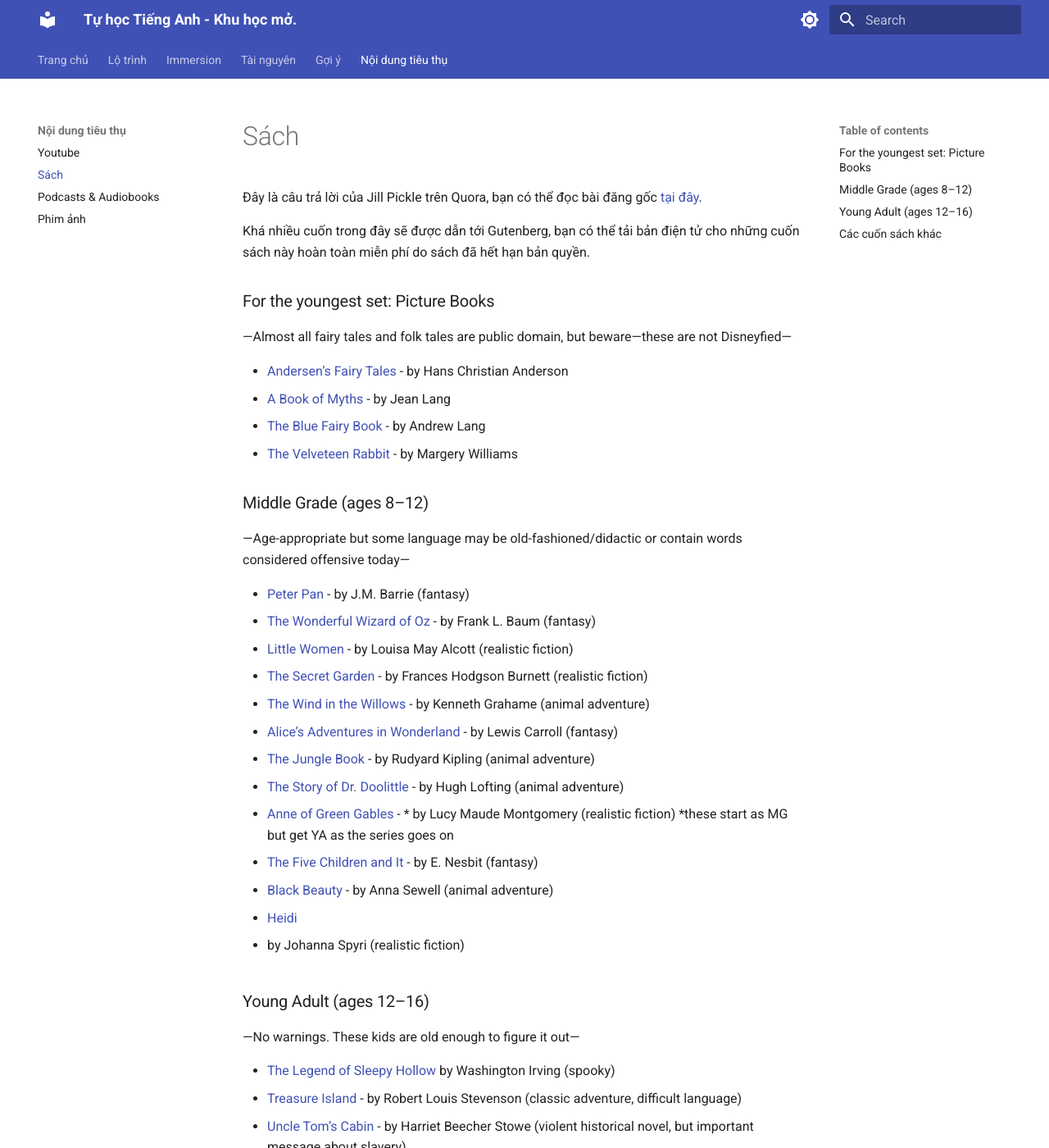
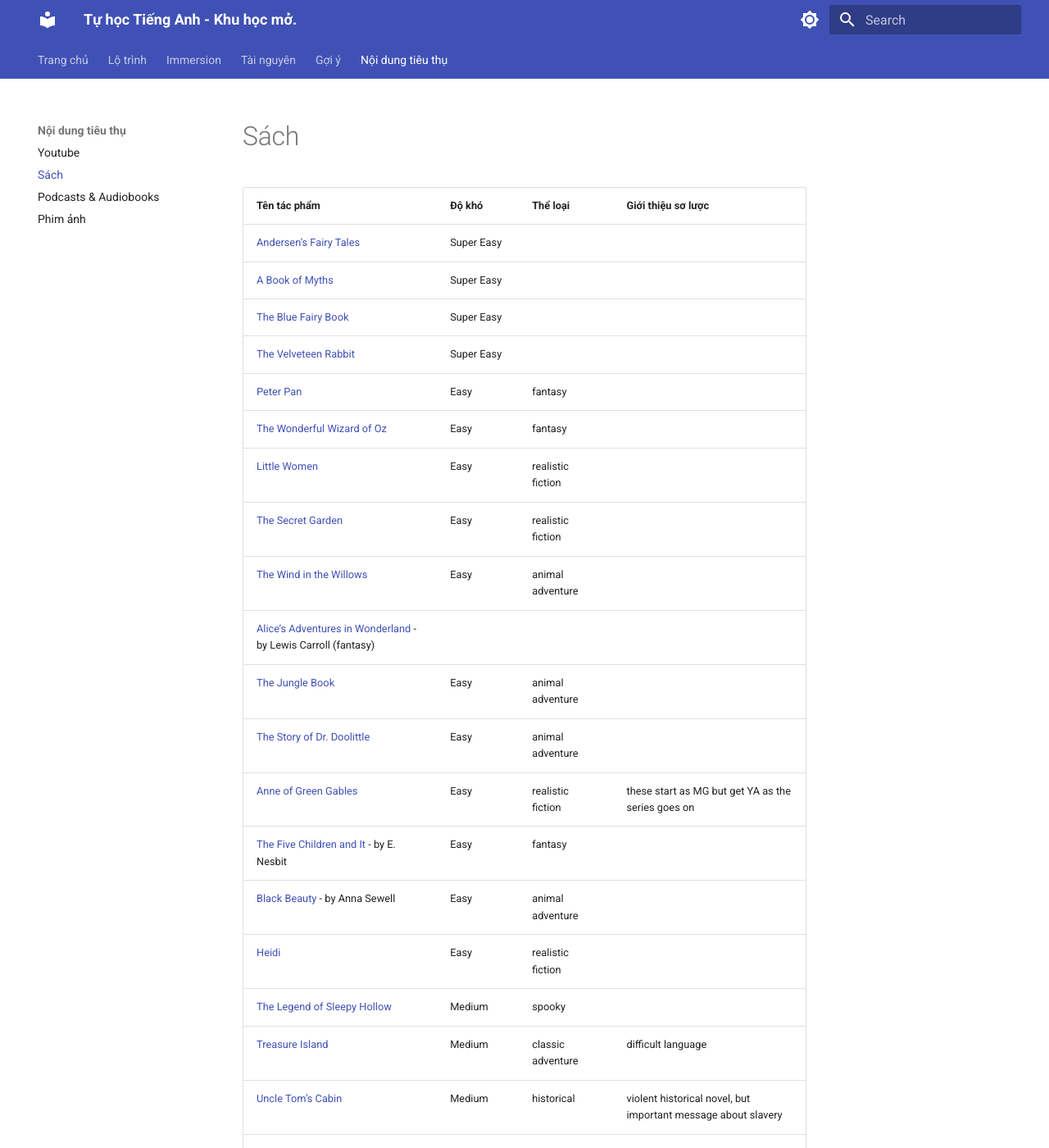
Before and after one commit to daihocmo/tieng-anh, an MkDocs documentation site: the page built from docs/sach.md, in a window 1280 px wide and 1400 px high. Shown: the whole window at 82% size. Built offline with MkDocs 1.6.1 and Material for MkDocs 9.7.7, drawn with Linux system fonts in a browser that asks for light colours; some of the changed text lies outside the part shown.

```diff
--- a/docs/sach.md
+++ b/docs/sach.md
@@ -1,59 +1,40 @@
-Đây là câu trả lời của Jill Pickle trên Quora, bạn có thể đọc bài đăng gốc [tại đây](https://www.quora.com/What-are-the-best-books-in-public-domain-for-young-adults-or-children).
-
-Khá nhiều cuốn trong đây sẽ được dẫn tới Gutenberg, bạn có thể tải bản điện tử cho những cuốn sách này hoàn toàn miễn phí do sách đã hết hạn bản quyền.
-
-### For the youngest set: Picture Books
-
-—Almost all fairy tales and folk tales are public domain, but beware—these are not Disneyfied—
-
-- [Andersen’s Fairy Tales](http://www.gutenberg.org/ebooks/1597) - by Hans Christian Anderson
-- [A Book of Myths](http://www.gutenberg.org/ebooks/22693) - by Jean Lang
-- [The Blue Fairy Book](https://www.gutenberg.org/ebooks/503) - by Andrew Lang
-- [The Velveteen Rabbit](https://www.gutenberg.org/ebooks/11757) - by Margery Williams
-
-### Middle Grade (ages 8–12)
-
-—Age-appropriate but some language may be old-fashioned/didactic or contain words considered offensive today—
-
-- [Peter Pan](https://www.gutenberg.org/ebooks/16) - by J.M. Barrie (fantasy)
-- [The Wonderful Wizard of Oz](https://www.gutenberg.org/ebooks/55) - by Frank L. Baum (fantasy)
-- [Little Women](https://www.gutenberg.org/ebooks/514) - by Louisa May Alcott (realistic fiction)
-- [The Secret Garden](https://www.gutenberg.org/ebooks/113) - by Frances Hodgson Burnett (realistic fiction)
-- [The Wind in the Willows](https://www.gutenberg.org/ebooks/289) - by Kenneth Grahame (animal adventure)
-- [Alice’s Adventures in Wonderland](https://www.gutenberg.org/ebooks/19033) - by Lewis Carroll (fantasy)
-- [The Jungle Book](https://www.gutenberg.org/ebooks/236) - by Rudyard Kipling (animal adventure)
-- [The Story of Dr. Doolittle](https://www.gutenberg.org/ebooks/501) - by Hugh Lofting (animal adventure)
-- [Anne of Green Gables](https://www.gutenberg.org/ebooks/45) - * by Lucy Maude Montgomery (realistic fiction)  *these start as MG but get YA as the series goes on
-- [The Five Children and It](https://www.gutenberg.org/ebooks/778) - by E. Nesbit (fantasy)
-- [Black Beauty](https://www.gutenberg.org/ebooks/11860) - by Anna Sewell (animal adventure)
-- [Heidi](https://www.gutenberg.org/ebooks/20781)
-
-- by Johanna Spyri (realistic fiction)
-
-### Young Adult (ages 12–16)
-
-—No warnings. These kids are old enough to figure it out—
-
-- [The Legend of Sleepy Hollow](https://www.gutenberg.org/ebooks/41) by Washington Irving (spooky)
-- [Treasure Island](https://www.gutenberg.org/ebooks/120) - by Robert Louis Stevenson (classic adventure, difficult language)
-- [Uncle Tom’s Cabin](https://www.gutenberg.org/ebooks/11171) - by Harriet Beecher Stowe (violent historical novel, but important message about slavery)
-- [The Hound of Baskervilles](https://www.gutenberg.org/ebooks/2852) - , Adventures of Sherlock Holmes by Sir Arthur Conan Doyle (mystery)
-- [Twenty-Thousand Leagues Under the Sea](https://www.gutenberg.org/ebooks/164) - by Jules Verne (sci-fi)
-- [War of the Worlds](https://www.gutenberg.org/ebooks/36) - by H.G. Wells (sci-fi)
-- [Frankenstein](https://www.gutenberg.org/ebooks/84) - by Mary Shelley (spooky)
-- [Dracula](https://www.gutenberg.org/ebooks/345) by Bram Stoker (spooky)
+| Tên tác phẩm | Độ khó | Thể loại | Giới thiệu sơ lược |
+| ------------ | ------ | -------- | ------------------ |
+| [Andersen’s Fairy Tales](http://www.gutenberg.org/ebooks/1597) | Super Easy | | |
+| [A Book of Myths](http://www.gutenberg.org/ebooks/22693) | Super Easy | | |
+| [The Blue Fairy Book](https://www.gutenberg.org/ebooks/503) | Super Easy | | |
+| [The Velveteen Rabbit](https://www.gutenberg.org/ebooks/11757) | Super Easy | | |
+| [Peter Pan](https://www.gutenberg.org/ebooks/16) | Easy | fantasy | |
+| [The Wonderful Wizard of Oz](https://www.gutenberg.org/ebooks/55) | Easy | fantasy | |
+| [Little Women](https://www.gutenberg.org/ebooks/514) | Easy | realistic fiction | |
+| [The Secret Garden](https://www.gutenberg.org/ebooks/113) | Easy | realistic fiction | |
+| [The Wind in the Willows](https://www.gutenberg.org/ebooks/289) | Easy | animal adventure | |
+| [Alice’s Adventures in Wonderland](https://www.gutenberg.org/ebooks/19033) - by Lewis Carroll (fantasy)
+| [The Jungle Book](https://www.gutenberg.org/ebooks/236) | Easy | animal adventure | |
+| [The Story of Dr. Doolittle](https://www.gutenberg.org/ebooks/501) | Easy | animal adventure | |
+| [Anne of Green Gables](https://www.gutenberg.org/ebooks/45) | Easy | realistic fiction | these start as MG but get YA as the series goes on |
+| [The Five Children and It](https://www.gutenberg.org/ebooks/778) - by E. Nesbit | Easy | fantasy | |
+| [Black Beauty](https://www.gutenberg.org/ebooks/11860) - by Anna Sewell | Easy | animal adventure | |
+| [Heidi](https://www.gutenberg.org/ebooks/20781) | Easy | realistic fiction | |
+| [The Legend of Sleepy Hollow](https://www.gutenberg.org/ebooks/41) | Medium | spooky | |
+| [Treasure Island](https://www.gutenberg.org/ebooks/120) | Medium | classic adventure | difficult language |
+| [Uncle Tom’s Cabin](https://www.gutenberg.org/ebooks/11171) | Medium | historical | violent historical novel, but important message about slavery |
+| [The Hound of Baskervilles](https://www.gutenberg.org/ebooks/2852) | Medium | mystery | Adventures of Sherlock Holmes by Sir Arthur Conan Doyle |
+| [Twenty-Thousand Leagues Under the Sea](https://www.gutenberg.org/ebooks/164) | Medium | sci-fi | |
+| [War of the Worlds](https://www.gutenberg.org/ebooks/36) | Medium | sci-fi | |
+| [Frankenstein](https://www.gutenberg.org/ebooks/84) | Medium | spooky | |
+| [Dracula](https://www.gutenberg.org/ebooks/345) | Medium | spooky |  |
+| [The Magic Treehouse]() | Medium |  |  |
+| [Midnight Library]() | Medium |  | Thư viện nửa đêm của H. G. Wells |
+| [Tomorrow, and Tomorrow, and Tomorrow](https://www.goodreads.com/en/book/show/58784475) | Medium |  |  |
+| [The Old Man and the Sea]() | Medium |  | Truyện ông già và biển cả có lẽ bạn đã từng đọc |
+| [The Little Prince]() | Medium |  | Hoàng tử bé |
+| [The Boy and the Fox, the mole, and the Horse]() | Medium |  |  |
+| [The Artemis Fowl series]() | Medium |  |  |
+| [The Scarlet Letter](https://standardebooks.org/ebooks/nathaniel-hawthorne/the-scarlet-letter) | Medium |  |  |
+| [Hobbit]() | Medium |  |  |
+| [Alice in Wonderland](https://www.gutenberg.org/ebooks/11) | Medium |  |  |
+| [Nevermoor: The Trials of Morrigan Crow]() | Medium |  |  |
 
 
-### Các cuốn sách khác
-
-- [The Magic Treehouse]()
-- [Midnight Library](): Thư viện nửa đêm của H. G. Wells
-- [Tomorrow, and Tomorrow, and Tomorrow](https://www.goodreads.com/en/book/show/58784475)
-- [The Old Man and the Sea](): Truyện ông già và biển cả có lẽ bạn đã từng đọc
-- [The Little Prince](): Truyện Hoàng tử bé nhưng là bản Tiếng Anh
-- [The Boy and the Fox, the mole, and the Horse]()
-- [The Artemis Fowl series](): Viết bởi Eoin Colfer
-- [The Scarlet Letter](https://standardebooks.org/ebooks/nathaniel-hawthorne/the-scarlet-letter)
-- [Hobbit]()
-- [Alice in Wonderland](https://www.gutenberg.org/ebooks/11)
-- [Nevermoor: The Trials of Morrigan Crow]()
+Có một phần các sách được lấy từ câu trả lời của Jill Pickle trên Quora, bạn có thể đọc bài đăng gốc [tại đây](https://www.quora.com/What-are-the-best-books-in-public-domain-for-young-adults-or-children).
--- a/docs/youtube.md
+++ b/docs/youtube.md
@@ -1,61 +1,39 @@
 ### Personal Favorite
 - [Matt. D Avella](https://www.youtube.com/channel/UCJ24N4O0bP7LGLBDvye7oCA): Milimalism & Self Improvement
-- [Lemmino](https://www.youtube.com/user/Top10Memes/videos)
-- [melodysheep](https://www.youtube.com/user/melodysheep/videos)
-- [NileRed](https://www.youtube.com/user/TheRedNile/videos): chemistry
-- [Sebastian Lague](https://www.youtube.com/c/SebastianLague/videos):game dev/comp sci
-- [Veritasium](https://www.youtube.com/c/veritasium/videos): general science
-- [Primitive Technology](https://www.youtube.com/channel/UCAL3JXZSzSm8AlZyD3nQdBA/videos)
-- [Vagrant Holiday](https://www.youtube.com/c/VagrantHoliday/videos)
-- [Channel 5 with Andrew Callaghan](https://www.youtube.com/c/Channel5YouTube/videos)
-- [Exurb1a](https://www.youtube.com/user/willunicycleforfood/videos): philosophy
-- [Marc Rebillet](https://www.youtube.com/c/MarcRebillet/videos): music
-- [Hsinchuen Lin](https://www.youtube.com/c/hsinchuen/videos): ceramics
-- [Cooking With The Blues](https://www.youtube.com/c/CookingWithTheBlues/videos): cooking
-- [StuffMadeHere](https://www.youtube.com/c/StuffMadeHere/videos): engineering
-- [Casually Explained](https://www.youtube.com/c/CasuallyExplained/videos): comedy, kinda
-- [styropyro](https://www.youtube.com/user/styropyro/videos)lasers
-- [3Blue1Brown](https://www.youtube.com/channel/UCYO_jab_esuFRV4b17AJtAw/videos): math
-- [Kurzgesagt - In a Nutshell](https://www.youtube.com/c/inanutshell/videos)
-- [Dictionary of Obscure Sorrows](https://www.youtube.com/user/obscuresorrows/videos)
-- [Indigo Traveller](https://www.youtube.com/c/IndigoTraveller/videos): travel
-- [Kurzgesagt - In a Nutshell](https://www.youtube.com/c/inanutshell/videos)
 
 ### General Explanation
-- [Lemmino](https://www.youtube.com/user/Top10Memes/videos)
-- [melodysheep](https://www.youtube.com/user/melodysheep/videos)
-- [Mike Boyd](https://www.youtube.com/c/MikeBoydVideo/videos)
-- [Wendover Productions](https://www.youtube.com/user/Wendoverproductions/videos)
+- [Lemmino](https://www.youtube.com/user/Top10Memes/videos) - Độ dài tương đối, giọng đọc bánh cuốn.
+- [Mike Boyd](https://www.youtube.com/c/MikeBoydVideo/videos) - Một người học rất nhiều những kĩ năng linh tinh ^^!
+- [Wendover Productions](https://www.youtube.com/user/Wendoverproductions/videos) - Những video giải thích với kiểu video dạng tương tự Documentation
 - [Joe Scott](https://www.youtube.com/c/joescott/videos)
-- [D!NG](https://www.youtube.com/channel/UClq42foiSgl7sSpLupnugGA/videos)
-- [Half as Interesting](https://www.youtube.com/c/halfasinteresting/videos)
-- [Tom Scott](https://www.youtube.com/c/TomScottGo/videos)
-- [Primer](https://www.youtube.com/c/PrimerLearning/videos)
+- [D!NG](https://www.youtube.com/channel/UClq42foiSgl7sSpLupnugGA/videos) - Ông này ngừng làm video được một thời gian rồi nhưng vẫn có thể xem lại đống cũ
+- [Half as Interesting](https://www.youtube.com/c/halfasinteresting/videos) - Những video ngắn giải thích các câu hỏi như "Why All Pro Basketball Players Shoot Free Throws Wrong" hay "How Storing Movies on Vinyl Lost Rca $650 Million"
+- [Tom Scott](https://www.youtube.com/c/TomScottGo/videos) - Một chú người Anh làm các video để giải thích rất nhiều câu hỏi
+- [Primer](https://www.youtube.com/c/PrimerLearning/videos) - Video giải thích được làm dưới dạng hoạt họa, liên quan nhiều đến toán học, khoa học .v.v.
 - [New Mind](https://www.youtube.com/channel/UC5_Y-BKzq1uW_2rexWkUzlA/videos)
-- [Vsauce](https://www.youtube.com/user/Vsauce/videos)
-- [Vsauce2](https://www.youtube.com/user/Vsauce2/videos)
-- [TED-Ed](https://www.youtube.com/user/TEDEducation/videos)
-- [Atomic Frontier](https://www.youtube.com/c/AtomicFrontier/videos)
-- [Facts in Motion](https://www.youtube.com/channel/UCoanlfeXEit_vI83VlE709A/videos)
-- [Jared Owen](https://www.youtube.com/user/captainranic/videos)
-- [Koranos](https://www.youtube.com/c/Koranos/videos)
-- [Art of the Problem](https://www.youtube.com/c/ArtOfTheProblem/videos)
+- [Vsauce](https://www.youtube.com/user/Vsauce/videos) - Một người đẹp trai
+- [Vsauce2](https://www.youtube.com/user/Vsauce2/videos) - Kênh thứ 2 của người đẹp trai ở trên
+- [TED-Ed](https://www.youtube.com/user/TEDEducation/videos) - Kênh về giáo dục của TED, giải thích những vấn đề với những video thường ngắn khoảng dưới 10 phút và với hoạt họa,
+- [Atomic Frontier](https://www.youtube.com/c/AtomicFrontier/videos) - Giải thích các câu hỏi linh tinh liên quan đến khoa học, dài khoảng từ 10 - 15 phút tùy video
+- [Facts in Motion](https://www.youtube.com/channel/UCoanlfeXEit_vI83VlE709A/videos) -
+- [Jared Owen](https://www.youtube.com/user/captainranic/videos) - Giải thích các thứ bằng đồ họa 3D
+- [Koranos](https://www.youtube.com/c/Koranos/videos) - Giải thích các thứ kiểu khoa học viễn tưởng, vũ trụ
+- [Art of the Problem](https://www.youtube.com/c/ArtOfTheProblem/videos) - Một kênh chất lượng nữa làm video giải thích dưới dạng kiểu Documentation.
 - [RealLifeLore](https://www.youtube.com/c/RealLifeLore/videos)
-- [Vox](https://www.youtube.com/c/Vox/videos)
-- [CGP Grey](https://www.youtube.com/greymatter/videos)
-- [Geographics](https://www.youtube.com/channel/UCHKRfxkMTqiiv4pF99qGKIw/videos)
-- [Biographics](https://www.youtube.com/c/Biographics/videos)
+- [Vox](https://www.youtube.com/c/Vox/videos) - Siêu thích Vox @@, giải thích nhiều thứ hay ho, ngắn mà dễ hiểu
+- [CGP Grey](https://www.youtube.com/greymatter/videos) - Những video hoạt họa ngắn
+- [Geographics](https://www.youtube.com/channel/UCHKRfxkMTqiiv4pF99qGKIw/videos) - Địa lý các thứ
+- [Biographics](https://www.youtube.com/c/Biographics/videos) - Giải thích (hay đúng hơn là tiểu sử) về những người nổi tiếng (Kiểu Lincoln hay Jack London ấy)
+- [What I've Learned](https://www.youtube.com/channel/UCqYPhGiB9tkShZorfgcL2lA) - Chuyên làm các video giải thích các vấn đề liên quan đến sức khỏe, giấc ngủ, thói quen ăn uống và lối sống
+- [Answer In Progress](https://www.youtube.com/channel/UCqVEHtQoXHmUCfJ-9smpTSg) - Được làm bởi một chị dân STEM cùng hai người bạn của chị, tham gia giải thích các vấn đề một cách vô cùng kĩ càng và đầu tư trong từng video.
+- [Learn]
+### Iconic
+- [SethEverman](https://www.youtube.com/user/SethEverman/videos) - Tự xem rùi biết
+- [Dillon The Hacker](https://www.youtube.com/c/DillonTheHackerisgod/videos) - Không biết nói gì
+- [bill wurtz](https://www.youtube.com/user/billwurtz/videos) - Một ông chú làm nhạc siêu chất
 
-### Iconic
-- [SethEverman](https://www.youtube.com/user/SethEverman/videos)
-- [Dillon The Hacker](https://www.youtube.com/c/DillonTheHackerisgod/videos)
-- [bill wurtz](https://www.youtube.com/user/billwurtz/videos)
-
-### Daily vlog
-Đang cập nhật
 
 ### Outdoors
-- [Primitive Technology](https://www.youtube.com/channel/UCAL3JXZSzSm8AlZyD3nQdBA/videos)
 - [Self Sufficient Me](https://www.youtube.com/c/Selfsufficientme/videos): gardening
 - [Kraig Adams](https://www.youtube.com/c/KraigAdams/videos): hiking
 - [Alaska to Argentina on Honda 90's](https://www.youtube.com/playlist?list=PLiUJqMrz7-QNMcyiGo5mBhdqXqSM1XJQH)
```
